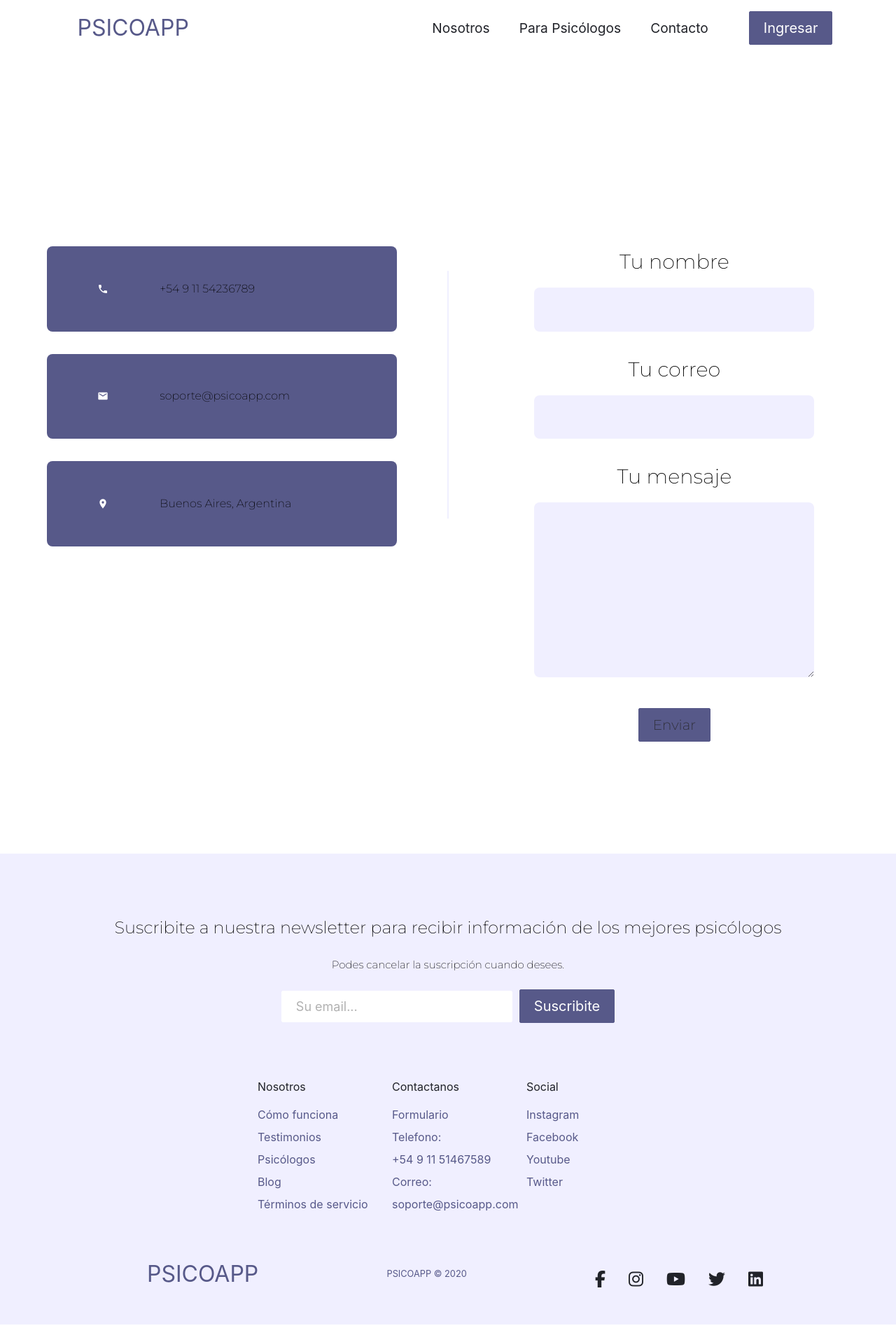
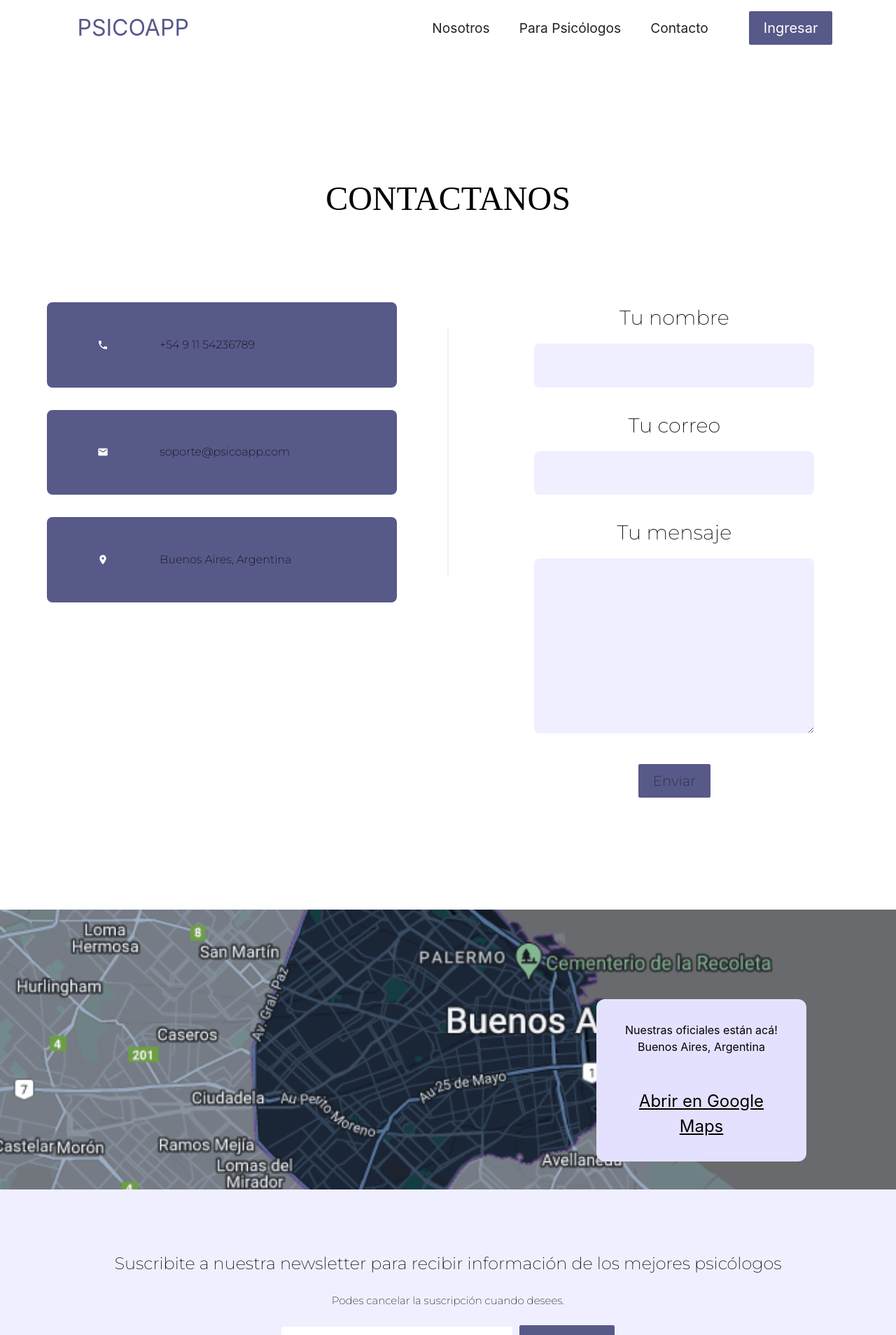
Before and after one commit to tomasld13/PF-psicoApp, a React (Create React App) app in the folder client/: page /contacto in a window 1280 px wide. Shown: the top 1908 px of the page at 70% size. Built offline with nearby package versions, Linux system fonts and the light colour scheme; no server answers.

Commit message:
Terminado el formulario de contacto, agregado el mapa y el scroll to top

```diff
--- a/client/src/App.js
+++ b/client/src/App.js
@@ -5,6 +5,7 @@ import PsicoApp from './Components/PsicoApp/PsicoApp';
 import AuthRoutes from './Components/AuthRoutes/AuthRoutes';
 import { useCheckAuth } from './hooks/useCheckAuth';
 import ContactSection from './Components/Contact/ContactSection';
+import ScrollToTop from './Components/ScrollToTop/ScrollToTop';
 
 function App() {
 
--- a/client/src/Components/Contact/ContactSection.jsx
+++ b/client/src/Components/Contact/ContactSection.jsx
@@ -5,6 +5,9 @@ import ContactInfoItem from './ContactInfoItem'
 import styled from 'styled-components'
 import Nav from '../Nav/Nav'
 import Footer from '../Footer/Footer'
+import Map from './Map'
+import SectionTitle from '../SectionTitle/SectionTitle'
+import ScrollToTop from '../ScrollToTop/ScrollToTop'
 
 
 const ContactSectionStyle = styled.div`
@@ -58,8 +61,10 @@ function ContactSection() {
   return (
     <>
     <Nav/>
+    <ScrollToTop />
     <ContactSectionStyle>
         <div className="contact-container">
+          <SectionTitle heading='contactanos' subheading='' />
             <div className="contactSection-wrapper">
 
                 <div className="contact-left">
@@ -81,6 +86,7 @@ function ContactSection() {
             </div>
         </div>
     </ContactSectionStyle>
+    <Map />
     <Footer />
     </>
   )
--- /dev/null
+++ b/client/src/Components/Contact/Map.jsx
@@ -0,0 +1,67 @@
+import React from 'react'
+import styled from 'styled-components'
+import MapImg from './map-image.png'
+
+
+const MapStyles = styled.div`
+    background: url(${MapImg}) no-repeat center / cover;
+    min-height: 400px;
+    .card-container {
+        position: relative;
+        min-height: 400px;
+    }
+    .map__card {
+        position: absolute;
+        right: 10%;
+        bottom: 10%;
+        padding: 2rem;
+        background: #e4e1ff;
+        width: 100%;
+        max-width: 300px;
+        border-radius: 12px;
+    }
+    .map__cards__heading {
+        font-size: 3rem;
+        margin-bottom: 1rem;
+    }
+    .map__card__link {
+        display: inline-block;
+        font-size: 1.5rem;
+        margin-top: 3rem;
+        text-decoration: underline;
+    }
+    @media only screen and (max-width: 768px) {
+        background-position: 80% center;
+    }
+    @media only screen and (max-width: 400px) {
+        .map__card {
+            max-width: none;
+            right: auto;
+        }
+    }
+
+`;
+
+function Map() {
+  return (
+    <MapStyles>
+        <div className="card-container">
+            <div className="map__card">
+                <h3 className="map__card__heading">
+                    Nuestras oficiales están acá!
+                </h3>
+                <p>Buenos Aires, Argentina</p>
+                <a href="https://www.google.com/search?q=buenos+aires+google+maps&oq=buenos+aires+google+maps&aqs=chrome..69i57.3095j0j1&sourceid=chrome&ie=UTF-8#"
+                   target='_blank'
+                   rel='noreferrer'
+                   className='map__card__link'
+                   >
+                     Abrir en Google Maps
+                </a>
+            </div>
+        </div>
+    </MapStyles>
+  )
+}
+
+export default Map
--- a/client/src/Components/PsicoApp/PsicoApp.jsx
+++ b/client/src/Components/PsicoApp/PsicoApp.jsx
@@ -3,11 +3,13 @@ import Footer from "../Footer/Footer";
 import { Home } from "../Home/Home";
 import Nav from "../Nav/Nav";
 import Psychologists from "../Psychologists/Psychologists";
+import ScrollToTop from "../ScrollToTop/ScrollToTop";
 
 export default function PsicoApp() {
     return (
         <>
             <Nav/>
+            <ScrollToTop />
             <Routes>
                 <Route path="/" element={<Home/>}/>
                 <Route path='/psico' element={<Psychologists/>} />
--- /dev/null
+++ b/client/src/Components/ScrollToTop/ScrollToTop.jsx
@@ -0,0 +1,12 @@
+import { useEffect } from 'react';
+import { useLocation } from 'react-router-dom';
+
+export default function ScrollToTop() {
+  const { pathname } = useLocation();
+
+  useEffect(() => {
+    window.scrollTo(0, 0);
+  }, [pathname]);
+
+  return null;
+}
--- /dev/null
+++ b/client/src/Components/SectionTitle/SectionTitle.jsx
@@ -0,0 +1,37 @@
+import React from 'react';
+import styled from 'styled-components';
+
+const SectionTitleStyle = styled.div`
+  text-align: center;
+  p {
+    font-family: 'Montserrat';
+    font-size: 2rem;
+  }
+  h2 {
+    font-family: 'Tenor-Sans';
+    font-size: 3rem;
+    margin-top: 0.5rem;
+    text-transform: uppercase;
+  }
+  @media only screen and (max-width: 768px) {
+    text-align: center;
+    p {
+      font-size: 1.2rem;
+    }
+    h2 {
+      font-size: 2.3rem;
+    }
+  }
+`;
+
+export default function SectionTitle({
+  subheading = 'Need Subheading',
+  heading = 'need heading',
+}) {
+  return (
+    <SectionTitleStyle className="section-title">
+      <p>{subheading}</p>
+      <h2>{heading}</h2>
+    </SectionTitleStyle>
+  );
+}
```
Also changed, not shown: client/src/Components/Contact/map-image.png (added).
